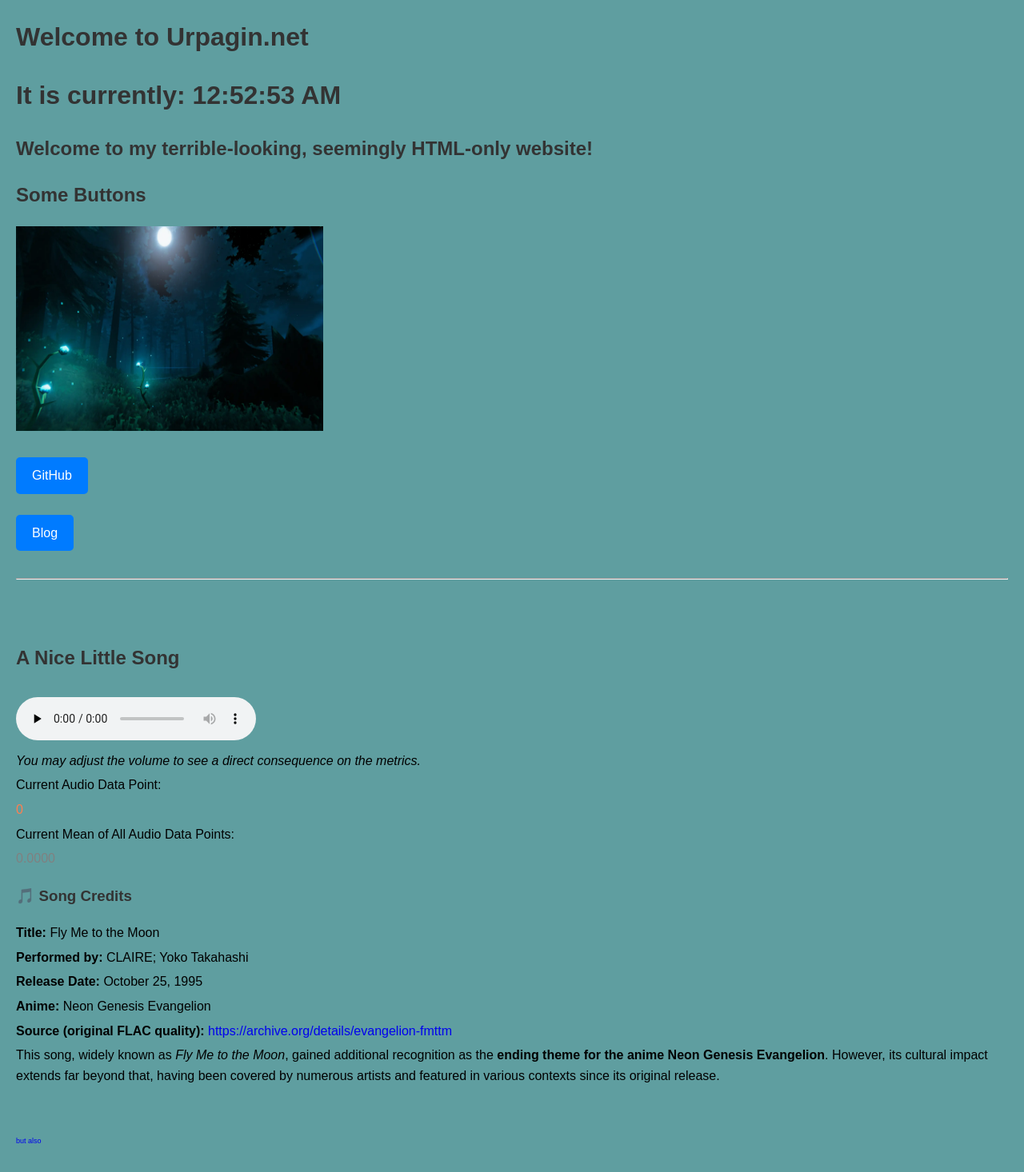
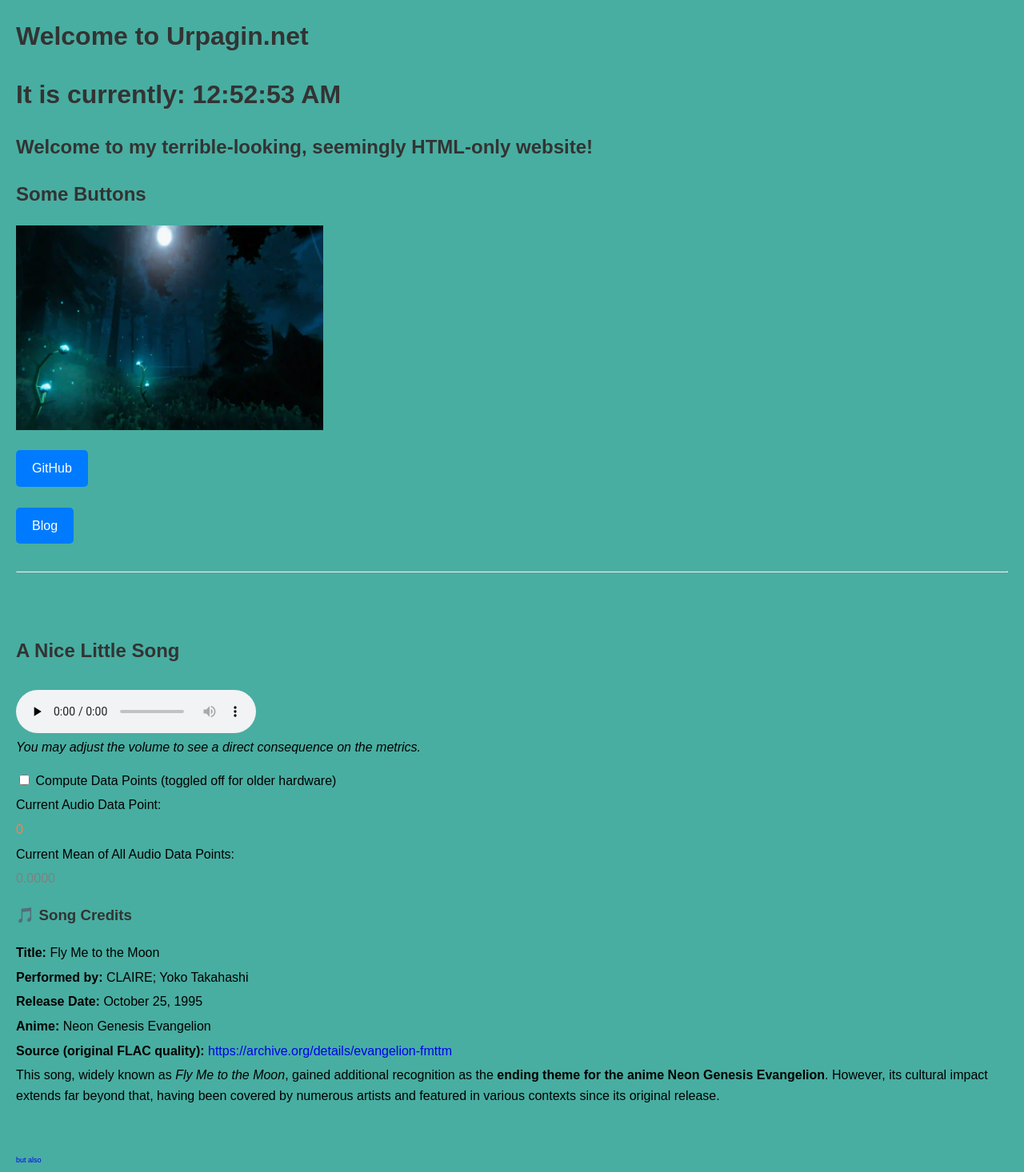
Before and after one commit to Urpagin/urpagin-dot-net, a SvelteKit app: page / in a window 1280 px wide. Shown: the top 1466 px of the page at 80% size. Built offline with nearby package versions, Linux system fonts and the light colour scheme.

Commit message:
compress imgs, add process toggle

```diff
--- a/src/app.html
+++ b/src/app.html
@@ -1,5 +1,19 @@
+<script>
+	(function () {
+		const hue = 160 + Math.random() * 40;            // 160–200
+		const saturation = 20 + Math.random() * 30;      // 20%–50%
+		const lightness = 35 + Math.random() * 25;       // 35%–60%
+		const color = `hsl(${hue.toFixed(1)}, ${saturation.toFixed(1)}%, ${lightness.toFixed(1)}%)`;
+		document.documentElement.style.setProperty('--boot-bg', color);
+		document.body.style.backgroundColor = color;
+	})();
+</script>
+
+
+
 <!doctype html>
 <html lang="en">
+
 <head>
 	<title>Urpagin's Website</title>
 	<meta charset="utf-8" />
@@ -8,7 +22,9 @@
 	<meta name="description" content="Urpagin's personal website!">
 	%sveltekit.head%
 </head>
+
 <body data-sveltekit-preload-data="hover">
 	<div style="display: contents">%sveltekit.body%</div>
 </body>
+
 </html>
--- a/src/routes/+page.svelte
+++ b/src/routes/+page.svelte
@@ -2,6 +2,8 @@
 	import { onMount } from 'svelte';
 
 	let currentTime = `${new Date().toLocaleTimeString()}`;
+
+	let computeDataPoints = false;
 
 	let currentAudioPoint = 0.0;
 	let audioDataMean = 0.0;
@@ -15,13 +17,23 @@
 	let animationFrameId: number | null = null;
 
 	onMount(() => {
-		audioContext = new AudioContext();
+		// backgroundColor = generateBackgroundColor();
+		// document.body.style.backgroundColor = backgroundColor;
 
-		// Update the current time every second
 		setInterval(() => {
 			currentTime = `${new Date().toLocaleTimeString()}`;
 		}, 1000);
 	});
+
+	let backgroundColor = '';
+
+	function generateBackgroundColor() {
+		const baseHue = 182;
+		const hue = baseHue + (Math.random() * 10 - 5); // ±5 degrees
+		const saturation = 25;
+		const lightness = 45 + Math.random() * 10; // 45%–55%
+		return `hsl(${hue.toFixed(1)}, ${saturation}%, ${lightness.toFixed(1)}%)`;
+	}
 
 	// Update the audio data string with new values
 	const updateAudioData = (num: number) => {
@@ -34,17 +46,19 @@
 
 	// Function to process audio data
 	const processAudioData = (data: Float32Array) => {
-		const avgAmplitude =
-			data.reduce((sum, value) => sum + Math.abs(value), 0) / data.length;
+		const avgAmplitude = data.reduce((sum, value) => sum + Math.abs(value), 0) / data.length;
 		updateAudioData(avgAmplitude);
 	};
 
 	// Start analyzing audio
 	const startAnalyzing = () => {
-		if (analyserNode) {
+		if (!computeDataPoints || !analyserNode) return;
+
 		const data = new Float32Array(analyserNode.fftSize);
 
 		const analyze = () => {
+			if (!computeDataPoints) return; // Stop if toggle was disabled
+
 			analyserNode.getFloatTimeDomainData(data);
 			processAudioData(data);
 
@@ -52,7 +66,6 @@
 		};
 
 		animationFrameId = requestAnimationFrame(analyze);
-		}
 	};
 
 	// Stop analyzing audio
@@ -65,22 +78,27 @@
 
 	// Handle play event
 	const handlePlay = () => {
-		if (!sourceNode && audioContext) {
-			// Initialize source and analyser nodes if not already done
+		// Lazy-create AudioContext on first play
+		if (!audioContext) {
+			audioContext = new AudioContext();
+		}
+
+		// Create source and analyser nodes once
+		if (!sourceNode) {
 			sourceNode = audioContext.createMediaElementSource(audioElement);
 			analyserNode = audioContext.createAnalyser();
 			analyserNode.fftSize = 2048;
-
-			// Connect source -> analyser -> destination
 			sourceNode.connect(analyserNode);
 			analyserNode.connect(audioContext.destination);
 		}
 
-		// Start/resume analyzing
+		// Begin audio analysis if enabled
+		if (computeDataPoints) {
 			startAnalyzing();
+		}
 
-		// Resume the audio context
-		audioContext?.resume().catch((error) => {
+		// Resume AudioContext
+		audioContext.resume().catch((error) => {
 			console.error('AudioContext failed to resume:', error);
 		});
 	};
@@ -89,6 +107,12 @@
 	const handleStop = () => {
 		stopAnalyzing();
 	};
+
+	$: if (computeDataPoints && audioElement?.paused === false) {
+		startAnalyzing();
+	} else {
+		stopAnalyzing();
+	}
 
 	// Compute the color dynamically from grey to red with an upper limit of 0.1
 	const audioMeanColor = () => {
@@ -106,25 +130,63 @@
 		const maxSize = 48; // Maximum text size in px
 		return `${minSize + normalizedMean * (maxSize - minSize)}px`;
 	};
+
+	function handleUrpaginClick() {
+		// Change background and spin the page
+		document.body.style.backgroundColor = 'cadetblue';
+		document.body.style.transition = 'transform 1s ease-in-out';
+		document.body.style.transform = 'rotate(360deg)';
+		setTimeout(() => {
+			document.body.style.transform = '';
+		}, 1000);
+
+		// Create the image
+		const img = document.createElement('img');
+		img.src = '/images/stare.webp';
+		img.decoding = 'async';
+		img.loading = 'eager';
+
+		// Position it
+		Object.assign(img.style, {
+			position: 'fixed',
+			bottom: '20px',
+			right: '20px',
+			width: '100px',
+			zIndex: '9999',
+			// Divine halo via layered glow
+			boxShadow: [
+				'0 0 20px rgba(255, 255, 200, 0.8)',
+				'0 0 40px rgba(255, 255, 150, 0.6)',
+				'0 0 80px rgba(255, 255, 100, 0.4)',
+				'0 0 120px rgba(255, 255, 50, 0.3)'
+			].join(', ')
+		});
+
+		document.body.appendChild(img);
+	}
 </script>
 
-
-<h1>Welcome to Urpagin.net</h1>
+<h1>
+	Welcome to <span on:click={handleUrpaginClick} style="cursor: pointer;">Urpagin.net</span>
+</h1>
 <h1>It is currently: {currentTime}</h1>
 <h2>Welcome to my terrible-looking, seemingly HTML-only website!</h2>
 
 <h2>Some Buttons</h2>
-<img src="/images/valheim_thisle_night.webp" alt="Buttons Icon" style="width:384px; height:256px; margin-right:10px;">
+<img
+	src="/images/valheim_thisle_night.webp"
+	alt="Buttons Icon"
+	style="width:384px; height:256px; margin-right:10px;"
+	loading="lazy"
+/>
 <br /><br />
 <a href="https://github.urpagin.net" target="_blank" class="button">GitHub</a>
 <br /><br />
 <a href="https://blog.urpagin.net" target="_blank" class="button">Blog</a>
 
-
-
 <br /><br />
 
-<hr>
+<hr />
 
 <br /><br />
 
@@ -143,6 +205,11 @@
 </audio>
 <p><em>You may adjust the volume to see a direct consequence on the metrics.</em></p>
 
+<label style="display: block; margin-top: 1rem;">
+	<input type="checkbox" bind:checked={computeDataPoints} />
+	Compute Data Points (toggled off for older hardware)
+</label>
+
 <p>Current Audio Data Point:</p>
 <p style="color: coral;">{currentAudioPoint}</p>
 <p>Current Mean of All Audio Data Points:</p>
@@ -150,37 +217,43 @@
 	{audioDataMean.toFixed(4)}
 </p>
 
-
-
 <h3>🎵 Song Credits</h3>
 <p><strong>Title:</strong> Fly Me to the Moon</p>
 <p><strong>Performed by:</strong> CLAIRE; Yoko Takahashi</p>
 <p><strong>Release Date:</strong> October 25, 1995</p>
 <p><strong>Anime:</strong> Neon Genesis Evangelion</p>
 <p>
-
 	<strong>Source (original FLAC quality):</strong>
-	<a href="https://archive.org/details/evangelion-fmttm" target="_blank">https://archive.org/details/evangelion-fmttm</a>
+	<a href="https://archive.org/details/evangelion-fmttm" target="_blank"
+		>https://archive.org/details/evangelion-fmttm</a
+	>
 </p>
 <p>
-  This song, widely known as <em>Fly Me to the Moon</em>, gained additional recognition as the <strong>ending theme for the anime Neon Genesis Evangelion</strong>. However, its cultural impact extends far beyond that, having been covered by numerous artists and featured in various contexts since its original release.
+	This song, widely known as <em>Fly Me to the Moon</em>, gained additional recognition as the
+	<strong>ending theme for the anime Neon Genesis Evangelion</strong>. However, its cultural impact
+	extends far beyond that, having been covered by numerous artists and featured in various contexts
+	since its original release.
 </p>
 
 <br /><br />
 
-<p style="font-size: xx-small;"><a href="https://youtu.be/Dp2SJN4UiE4" target="_blank">but also</a></p>
+<p style="font-size: xx-small;">
+	<a href="https://youtu.be/Dp2SJN4UiE4" target="_blank">but also</a>
+</p>
 
 <br /><br />
 
-<hr>
+<hr />
 
 <br /><br /><br />
 
 <h2>Website Information:</h2>
 <p><strong>Stack:</strong> SvelteKit, bun</p>
 <p><strong>Hosting:</strong> Using Docker on a Debian VPS</p>
-<p><strong>Source:</strong> <a href="https://github.com/Urpagin/urpagin-dot-net" target="_blank">Available on GitHub</a></p>
-
+<p>
+	<strong>Source:</strong>
+	<a href="https://github.com/Urpagin/urpagin-dot-net" target="_blank">Available on GitHub</a>
+</p>
 
 <style>
 	.button {
@@ -201,10 +274,10 @@
 	}
 
 	:global(body) {
-		background-color: cadetblue;
 		font-family: Arial, sans-serif;
 		line-height: 1.6;
 		margin: 20px;
+		background-color: var(--boot-bg, cadetblue);
 	}
 
 	h1,
```
Also changed, not shown: static/images/stare.webp (added), static/images/valheim_thisle_night.webp. Lines whose indentation alone changed are shown as unchanged.
